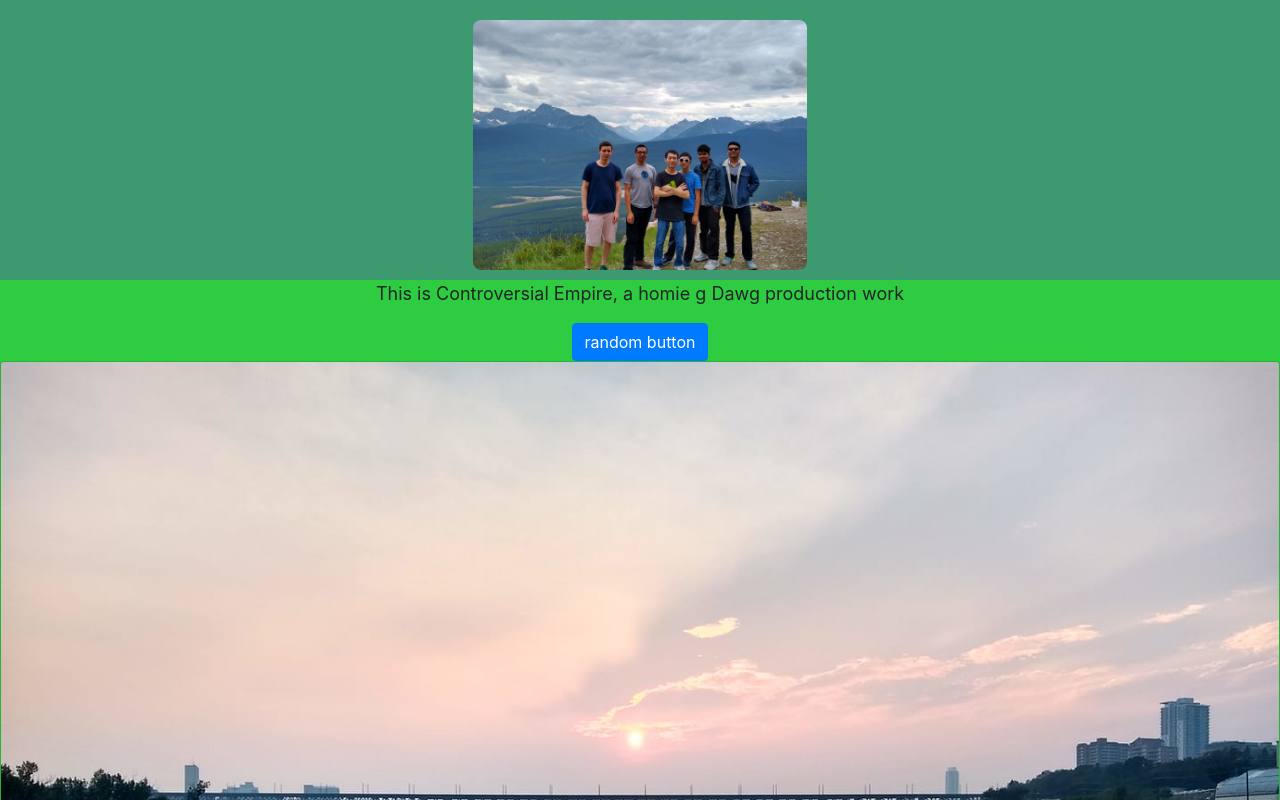
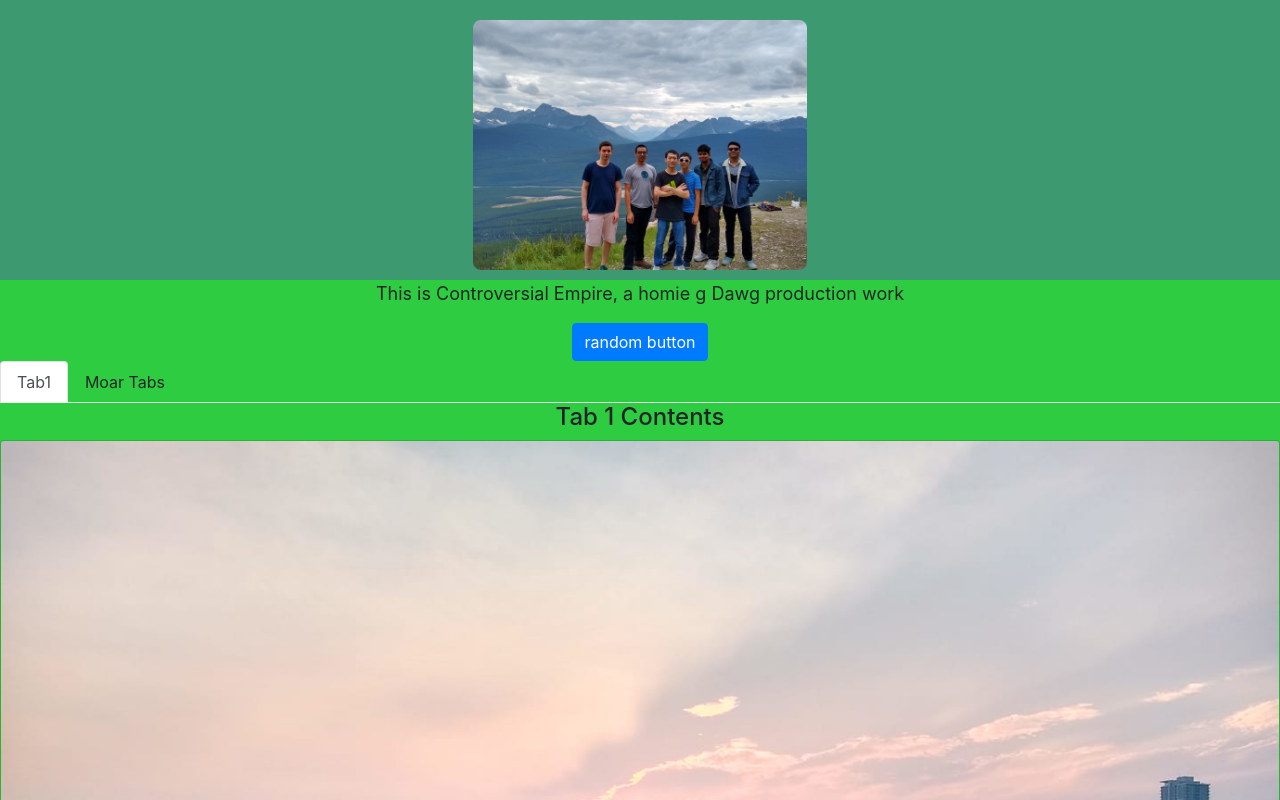
Before and after one commit to avry/Controversial-Empire, a React (Create React App) app: page / in a window 1280 px wide. Shown: the top 800 px of the page. Built offline with nearby package versions, Linux system fonts and the light colour scheme.

Commit message:
Implemented Tabs

```diff
--- a/src/containers/App.js
+++ b/src/containers/App.js
@@ -4,7 +4,7 @@
 import './App.css';
 import { Button } from 'reactstrap';
 import Example from './TestCard';
-
+import TabExample from './Tabs';
 
 class App extends Component {
   render() {
@@ -17,6 +17,7 @@
           This is Controversial Empire, a homie g Dawg production work
         </p>
         <Button color="primary">random button</Button>{' '}
+		<TabExample />
         <Example />
       </div>
     );
--- /dev/null
+++ b/src/containers/Tabs.js
@@ -0,0 +1,73 @@
+import React from 'react';
+import { TabContent, TabPane, Nav, NavItem, NavLink, Card, Button, CardTitle, CardText, Row, Col } from 'reactstrap';
+import classnames from 'classnames';
+
+export default class TabExample extends React.Component {
+  constructor(props) {
+    super(props);
+
+    this.toggle = this.toggle.bind(this);
+    this.state = {
+      activeTab: '1'
+    };
+  }
+
+  toggle(tab) {
+    if (this.state.activeTab !== tab) {
+      this.setState({
+        activeTab: tab
+      });
+    }
+  }
+  render() {
+    return (
+      <div>
+        <Nav tabs>
+          <NavItem>
+            <NavLink
+              className={classnames({ active: this.state.activeTab === '1' })}
+              onClick={() => { this.toggle('1'); }}
+            >
+              Tab1
+            </NavLink>
+          </NavItem>
+          <NavItem>
+            <NavLink
+              className={classnames({ active: this.state.activeTab === '2' })}
+              onClick={() => { this.toggle('2'); }}
+            >
+              Moar Tabs
+            </NavLink>
+          </NavItem>
+        </Nav>
+        <TabContent activeTab={this.state.activeTab}>
+          <TabPane tabId="1">
+            <Row>
+              <Col sm="12">
+                <h4>Tab 1 Contents</h4>
+              </Col>
+            </Row>
+          </TabPane>
+          <TabPane tabId="2">
+            <Row>
+              <Col sm="6">
+                <Card body>
+                  <CardTitle>Special Title Treatment</CardTitle>
+                  <CardText>With supporting text below as a natural lead-in to additional content.</CardText>
+                  <Button>Go somewhere</Button>
+                </Card>
+              </Col>
+              <Col sm="6">
+                <Card body>
+                  <CardTitle>Special Title Treatment</CardTitle>
+                  <CardText>With supporting text below as a natural lead-in to additional content.</CardText>
+                  <Button>Go somewhere</Button>
+                </Card>
+              </Col>
+            </Row>
+          </TabPane>
+        </TabContent>
+      </div>
+    );
+  }
+}
```
Also changed, not shown: src/containers/Tabs.txt (added), 1 other file (tests, documents, lock files or other folders).
